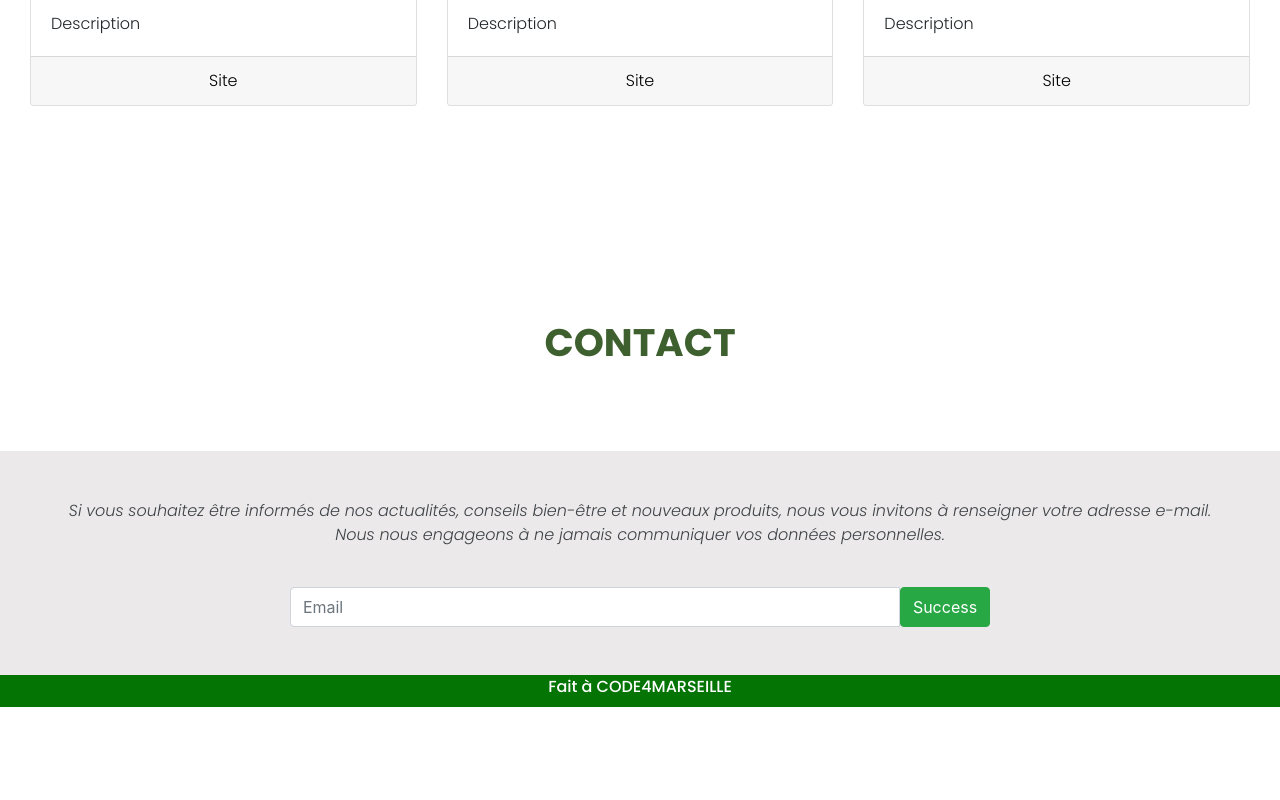
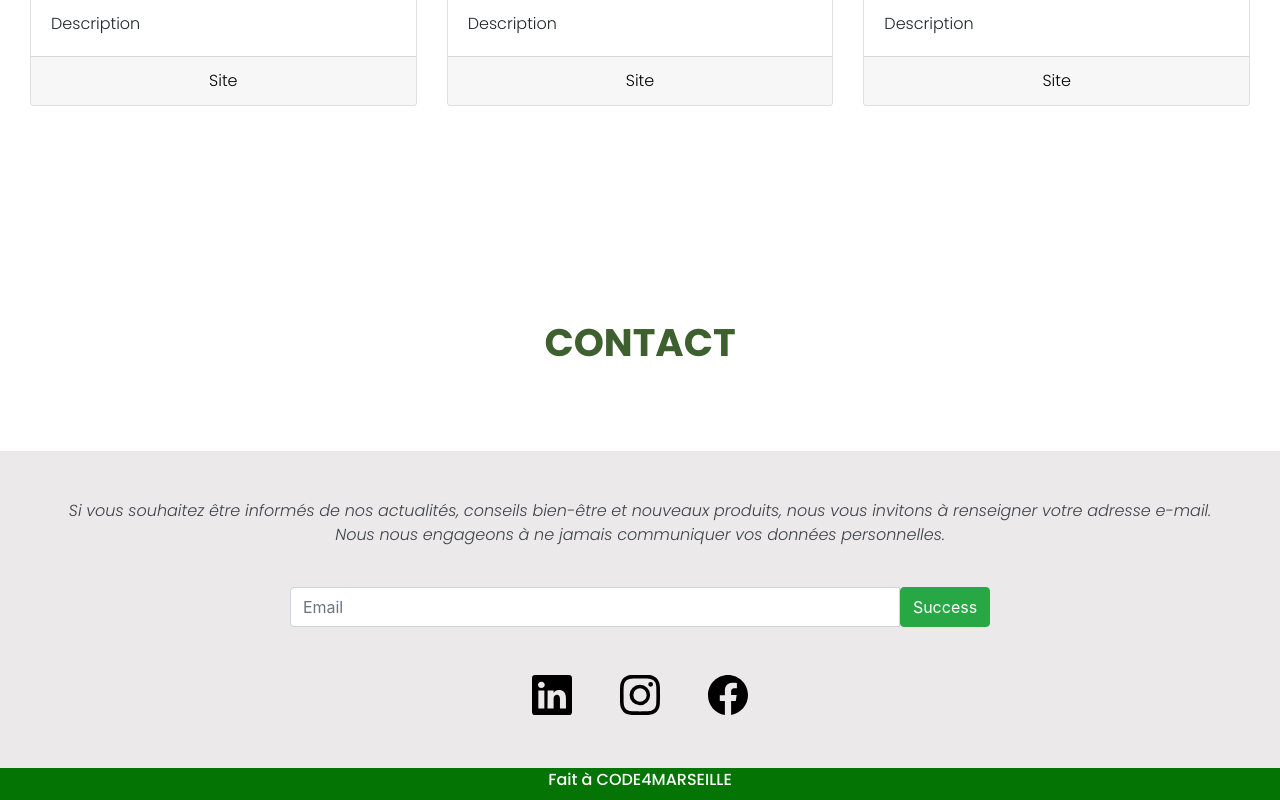
Before and after one commit to SamuelCadau/Hackaton-OM, a Nuxt app in the folder project/aquapim/: page / in a window 1280 px wide. Shown: the part 2297-3097 px from the top of the page. Before the commit the page ends 3004 px from the top, so only its background shows below. Built offline with nearby package versions, Linux system fonts and the light colour scheme.

Commit message:
Add Social Media in Component Contact

```diff
--- a/project/aquapim/components/Contact.vue
+++ b/project/aquapim/components/Contact.vue
@@ -17,6 +17,11 @@
               <button type="submit" style="height: 5vh" @click="reload()" class="btn btn-success">Success</button>
             </div>
           </form>
+          <div class="col-12 mt-5 d-flex justify-content-center">
+            <a href="https://www.linkedin.com/company/aquapim/"><b-icon class="text" icon="linkedin" style="height: 40px; width: 40px"/></a>
+            <a href="https://www.instagram.com/aqua.pim/"><b-icon class="ml-5" icon="instagram" style="height: 40px; width: 40px"/></a>
+            <a href="https://www.facebook.com/aqua.pim.3"><b-icon class="ml-5" icon="facebook" style="height: 40px; width: 40px"/></a>
+          </div>
         </div>
     </div>
   </div>
```
